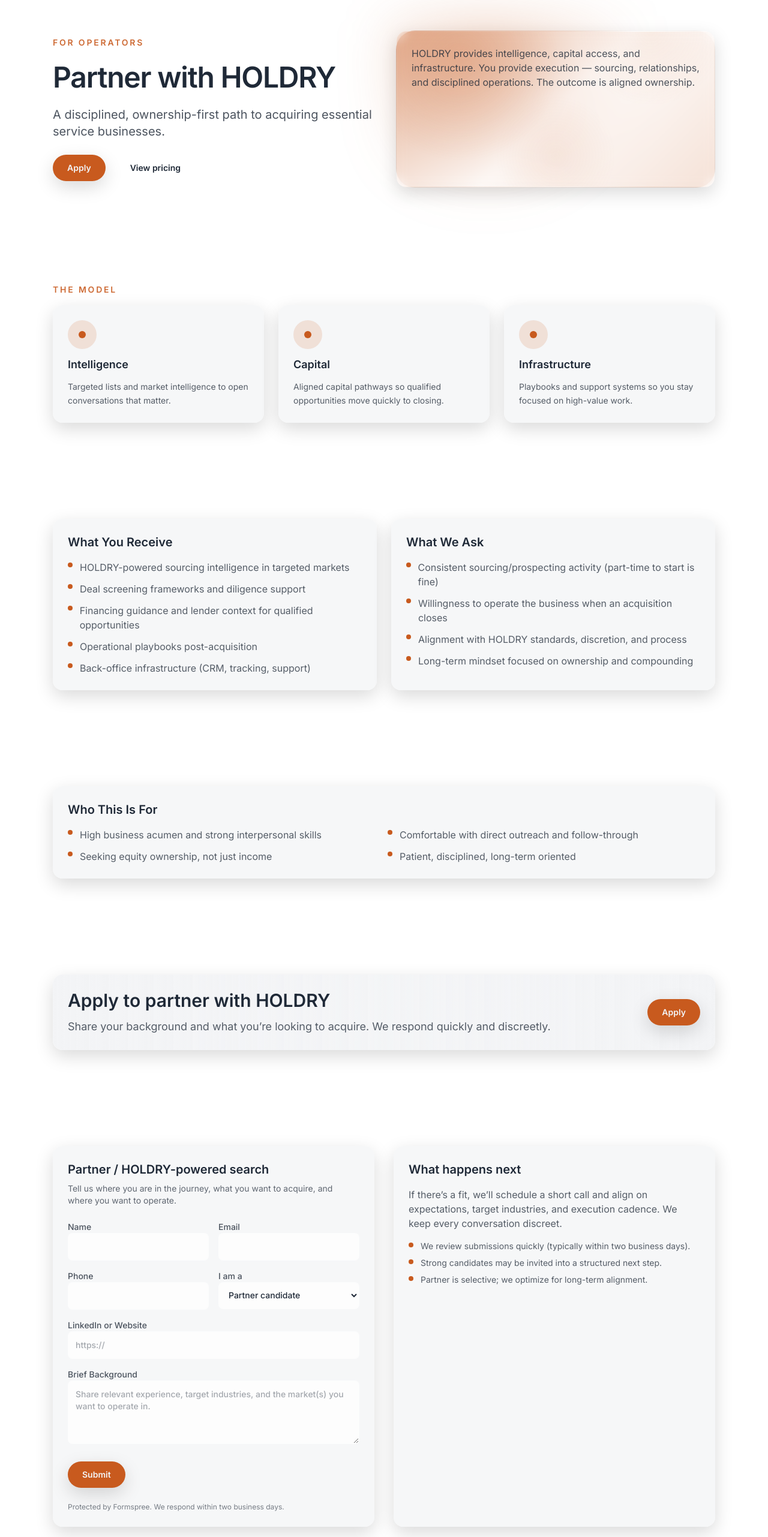
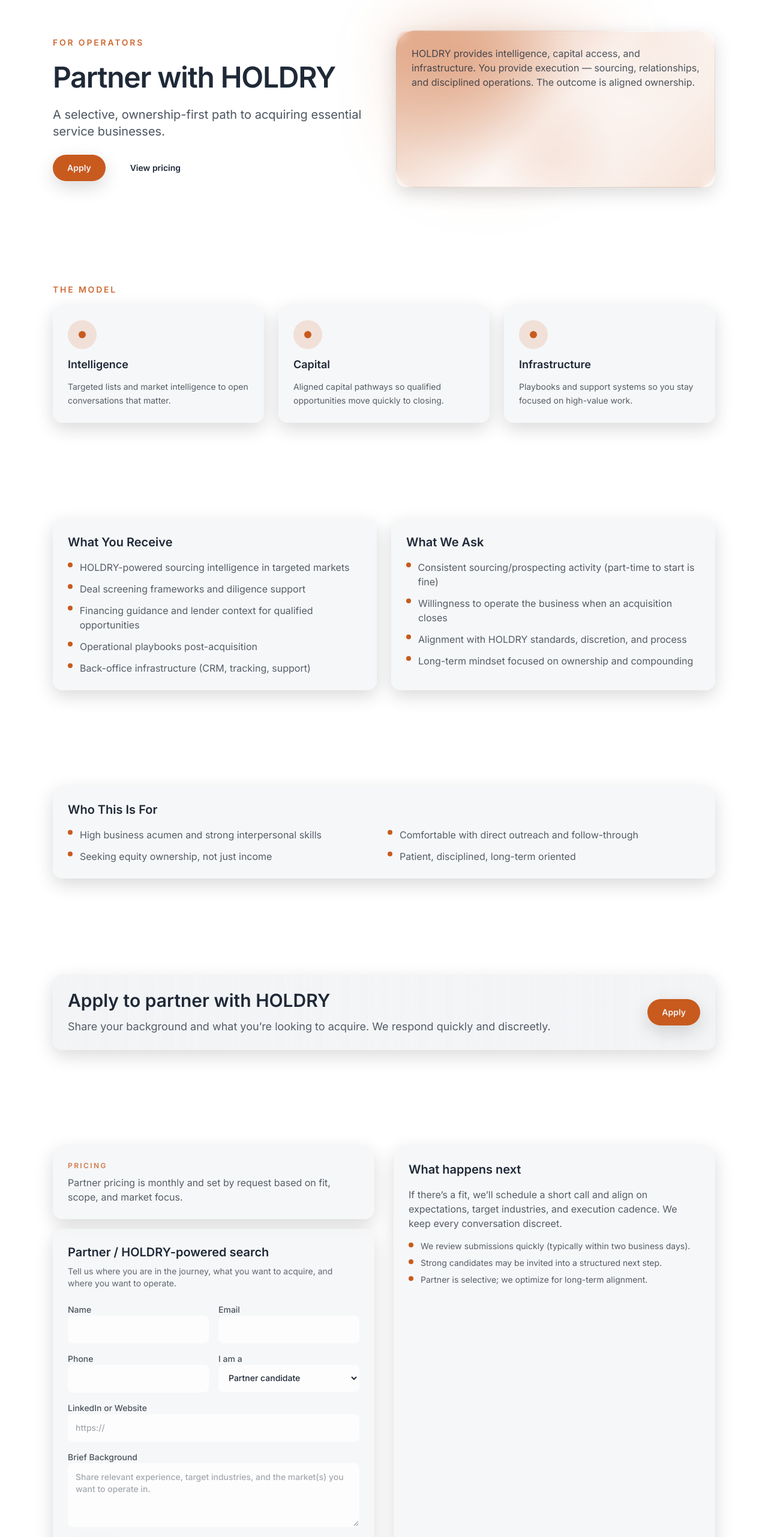
Before and after one commit to 7vw5pwdknv-spec/withpane.com, a Next.js app: page /partner in a window 1280 px wide. Shown: the part 234-2797 px from the top of the page at 60% size. Built offline with nearby package versions, Linux system fonts and the light colour scheme.

Commit message:
Refine Hero description and adjust layout
Updated the description in the Hero component and modified the layout to include a pricing section before the ContactForm.

```diff
--- a/src/app/(site)/partner/page.tsx
+++ b/src/app/(site)/partner/page.tsx
@@ -38,7 +38,7 @@ export default function PartnerPage() {
       <Hero
         eyebrow="For Operators"
         title="Partner with HOLDRY"
-        description="A disciplined, ownership-first path to acquiring essential service businesses."
+        description="A selective, ownership-first path to acquiring essential service businesses."
         cta={{ href: "#apply", label: "Apply" }}
         secondaryCta={{ href: "/pricing", label: "View pricing" }}
       >
@@ -117,10 +117,19 @@ export default function PartnerPage() {
 
       <section className="section pb-20" id="apply">
         <div className="grid gap-8 md:grid-cols-2">
-          <ContactForm
-            title="Partner / HOLDRY-powered search"
-            description="Tell us where you are in the journey, what you want to acquire, and where you want to operate."
-          />
+          <div className="space-y-4">
+            <div className="card border border-white/10 bg-midnight/60">
+              <p className="text-xs font-semibold uppercase tracking-[0.2em] text-accent/80">Pricing</p>
+              <p className="mt-2 text-sand/75">
+                Partner pricing is monthly and set by request based on fit, scope, and market focus.
+              </p>
+            </div>
+
+            <ContactForm
+              title="Partner / HOLDRY-powered search"
+              description="Tell us where you are in the journey, what you want to acquire, and where you want to operate."
+            />
+          </div>
 
           <div className="card space-y-4">
             <h3 className="text-xl font-semibold text-sand">What happens next</h3>
```
